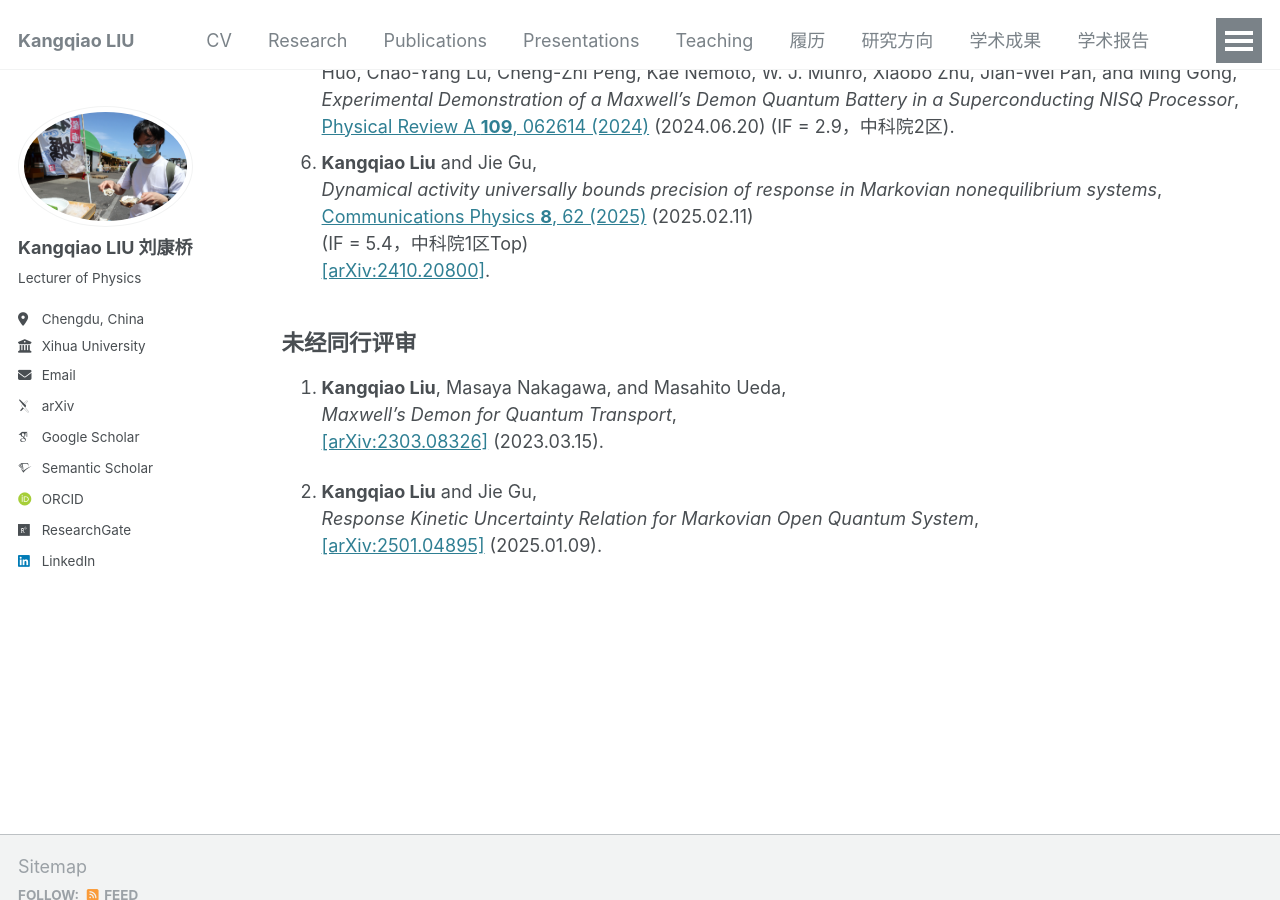
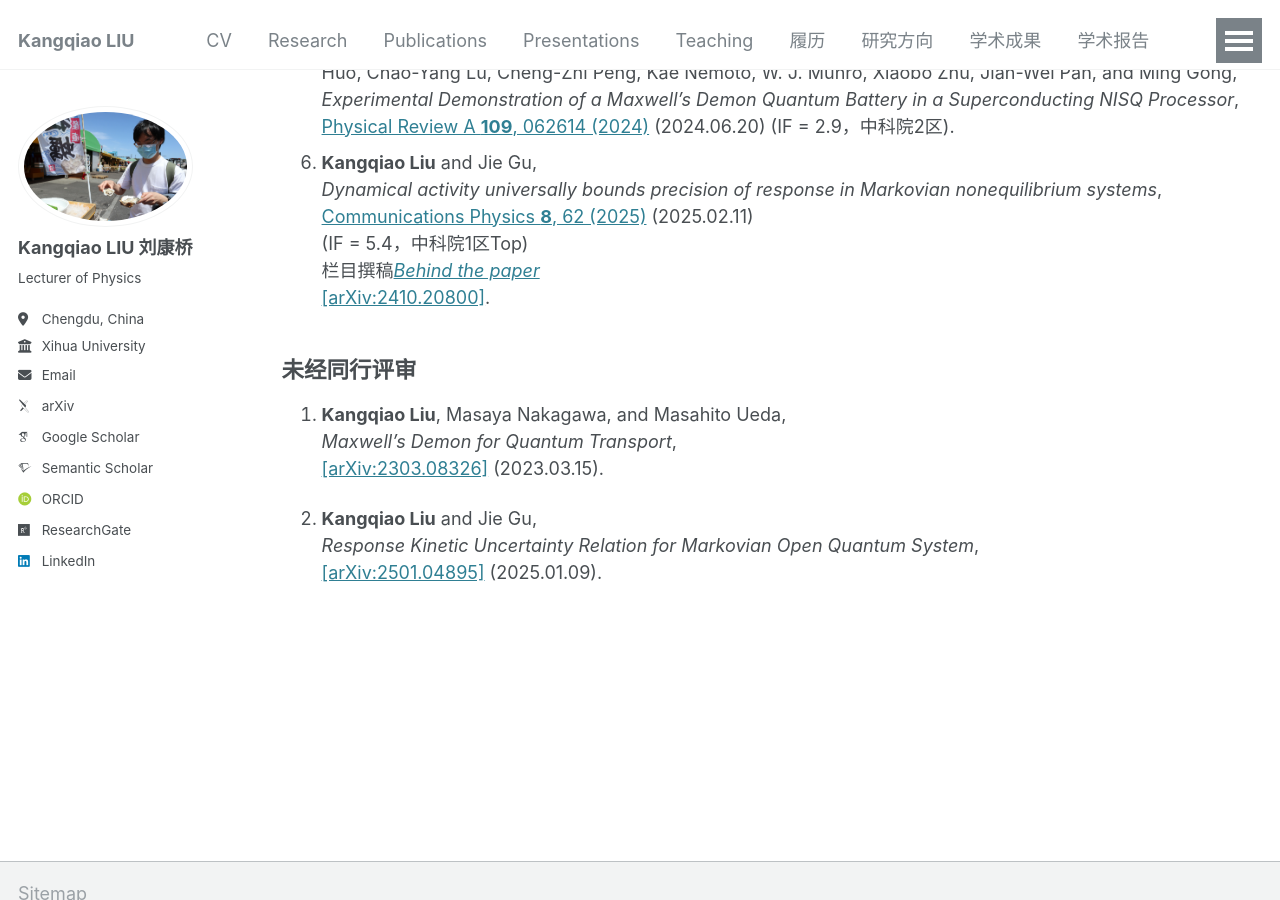
Before and after one commit to KangqiaoLiu/KangqiaoLiu.github.io, a Jekyll site: the page built from _pages/publications_zh.md, in a window 1280 px wide and 900 px high, scrolled down 1033 px. Built offline with Jekyll 4.4.1, drawn with Linux system fonts in a browser that asks for light colours; some web fonts are replaced.

Commit message:
Update publications_zh.md

```diff
--- a/_pages/publications_zh.md
+++ b/_pages/publications_zh.md
@@ -47,6 +47,7 @@ redirect_from:
   *Dynamical activity universally bounds precision of response in Markovian nonequilibrium systems*,<br />
    [Communications Physics **8**, 62 (2025)](https://www.nature.com/articles/s42005-025-01982-w) (2025.02.11)<br />
    (IF = 5.4，中科院1区Top)<br />
+   栏目撰稿[*Behind the paper*](https://go.nature.com/3WYFOSp)<br />
   [[arXiv:2410.20800]](https://arxiv.org/abs/2410.20800).
 
 
```
